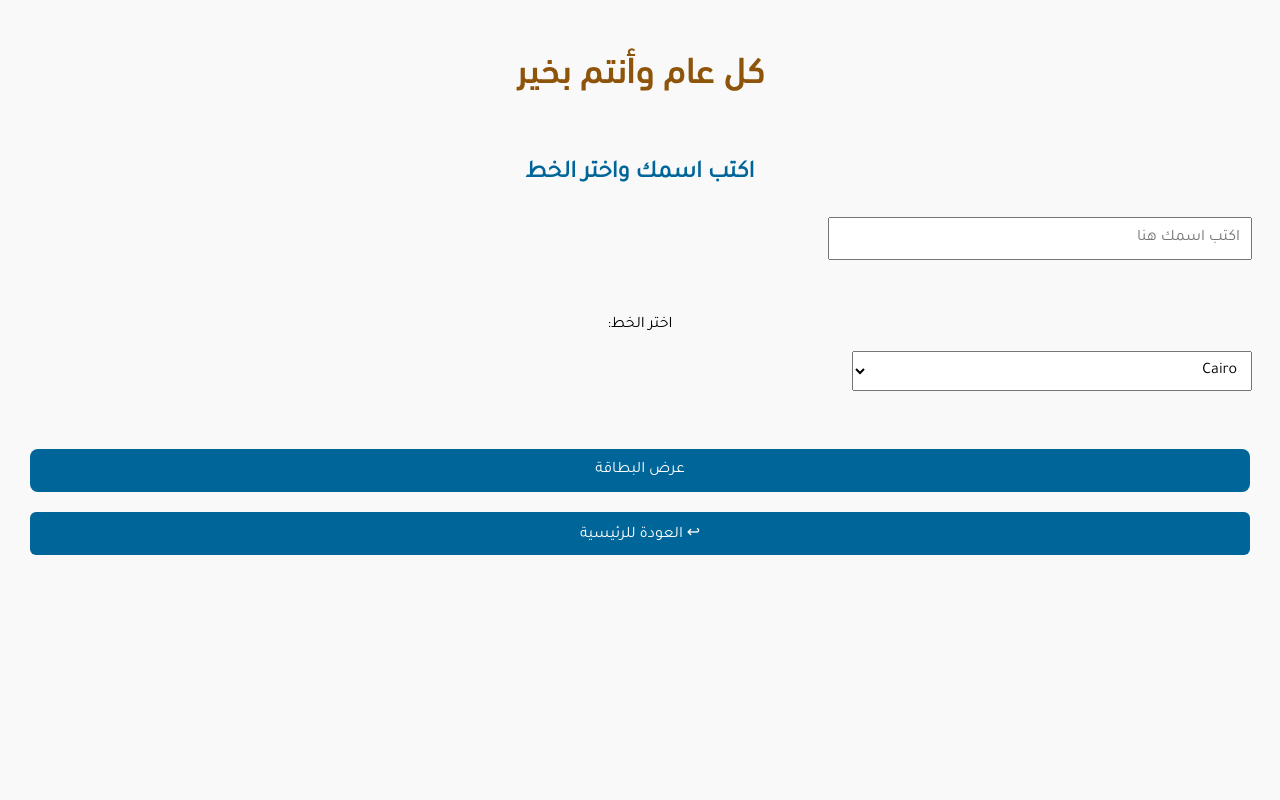
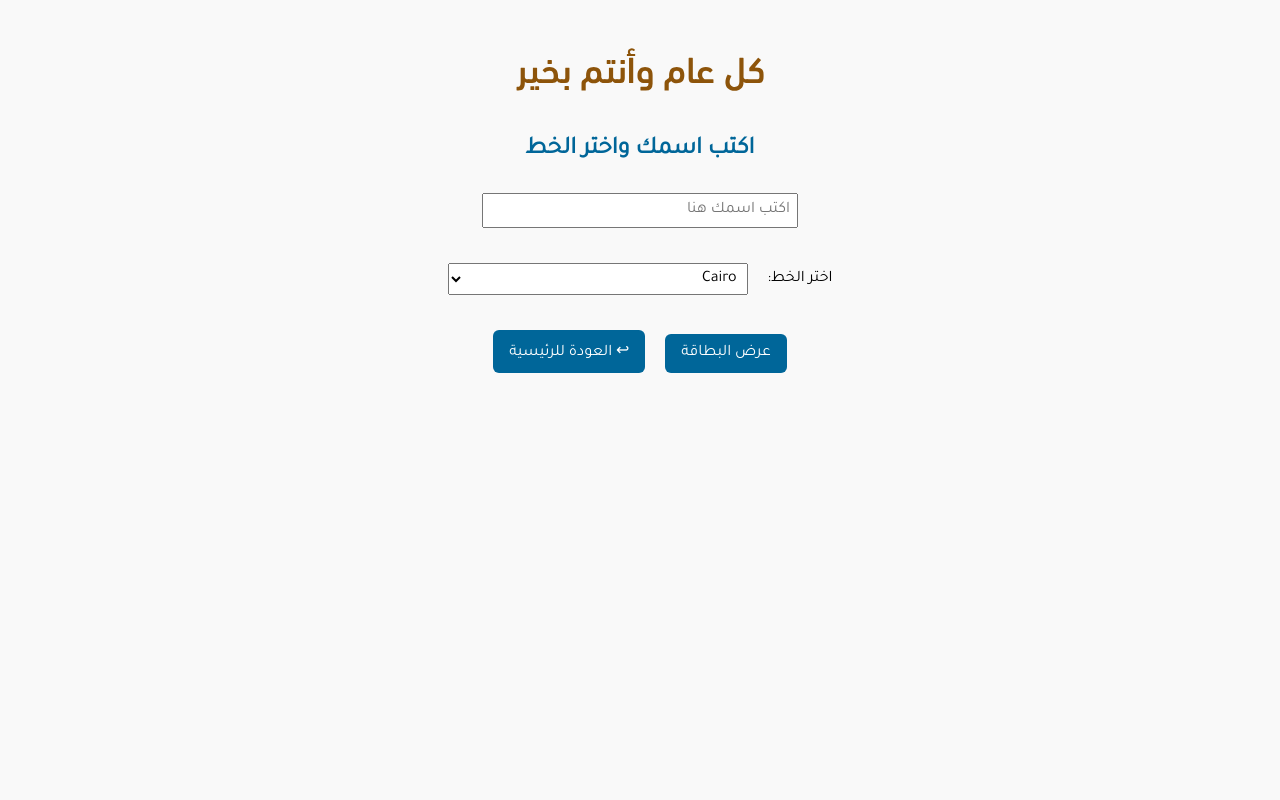
Before and after one commit to abutmim/eid-cards, a plain HTML site: page design1.html in a window 1280 px wide. Shown: the top 800 px of the page. Drawn offline with Linux system fonts and the light colour scheme.

Commit message:
Update design1.html

```diff
--- a/design1.html
+++ b/design1.html
@@ -13,64 +13,6 @@
 <meta charset="utf-8"/>
 <title>تصميم 1</title>
 <link href="style.css" rel="stylesheet"/>
-  <style>
-  body {
-    font-family: 'Tajawal', sans-serif;
-    direction: rtl;
-    margin: 0;
-    padding: 0 20px;
-    background-color: #f9f9f9;
-    text-align: center;
-    min-height: 100vh;
-    display: flex;
-    flex-direction: column;
-  }
-
-  h1 {
-    color: #006699;
-    margin-top: 20px;
-  }
-
-  canvas {
-    max-width: 100%;
-    height: auto;
-    margin-top: 20px;
-    align-self: center;
-  }
-
-  .logo-bar img {
-    max-width: 100%;
-    height: auto;
-    margin: 20px auto;
-  }
-
-  button, .button {
-    background-color: #006699;
-    color: white;
-    border: none;
-    padding: 12px 24px;
-    margin: 10px;
-    border-radius: 8px;
-    cursor: pointer;
-    font-size: 16px;
-    text-decoration: none;
-  }
-
-  footer {
-    margin-top: auto;
-    padding: 20px;
-    color: #777;
-    font-size: 14px;
-  }
-
-  input, select {
-    padding: 10px;
-    font-size: 16px;
-    margin-bottom: 10px;
-    width: 90%;
-    max-width: 400px;
-  }
-</style>
 
 </head>
 <body>
```
